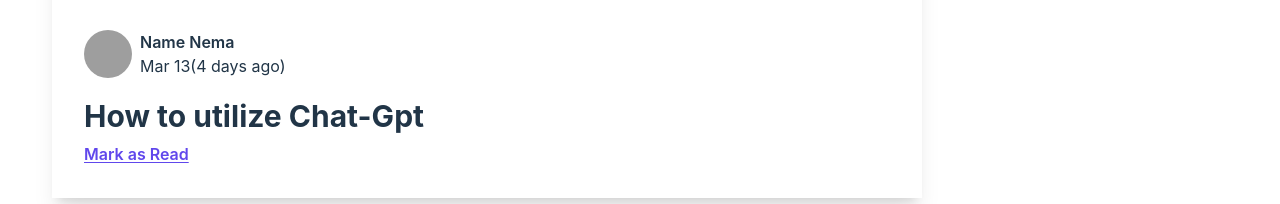
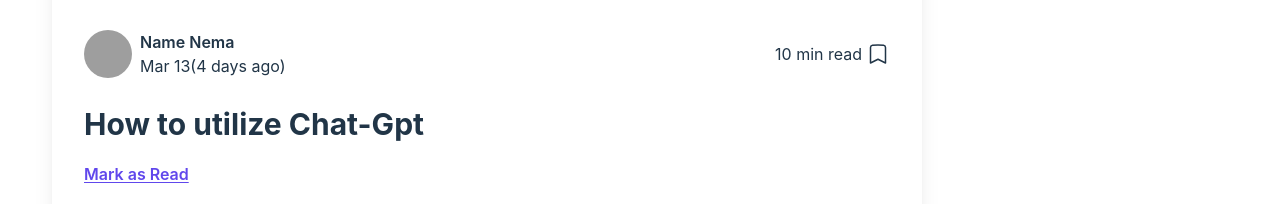
Before and after one commit to Imran-A-K/Cafe-De-Program-, a React (Vite) app: page / in a window 1280 px wide. Shown: the part 434-638 px from the top of the page. Built offline with nearby package versions, Linux system fonts and the light colour scheme; grey boxes are pictures that could not be loaded.

Commit message:
completed blog card structure

```diff
--- a/package.json
+++ b/package.json
@@ -9,6 +9,11 @@
     "preview": "vite preview"
   },
   "dependencies": {
+    "@fortawesome/fontawesome-svg-core": "^6.4.0",
+    "@fortawesome/free-brands-svg-icons": "^6.4.0",
+    "@fortawesome/free-regular-svg-icons": "^6.4.0",
+    "@fortawesome/free-solid-svg-icons": "^6.4.0",
+    "@fortawesome/react-fontawesome": "^0.2.0",
     "daisyui": "^2.51.5",
     "react": "^18.2.0",
     "react-dom": "^18.2.0"
--- a/src/Components/Main/Blog/Blog_Card/Blog_Card.jsx
+++ b/src/Components/Main/Blog/Blog_Card/Blog_Card.jsx
@@ -1,6 +1,8 @@
 import React from "react";
 
+
 const Blog_Card = () => {
+
   return (
     <div className="card w-full bg-base-100 shadow-xl rounded-b-none">
       <figure className="rounded-b-lg">
@@ -23,11 +25,16 @@
             </div>
           </div>
 
-          <div>
-
+          <div className="flex items-center gap-1">
+            <p>10 min read</p>
+<span className="cursor-pointer">
+<svg xmlns="http://www.w3.org/2000/svg" fill="none" viewBox="0 0 24 24" strokeWidth={1.5} stroke="currentColor" className="w-6 h-6">
+  <path strokeLinecap="round" strokeLinejoin="round" d="M17.593 3.322c1.1.128 1.907 1.077 1.907 2.185V21L12 17.25 4.5 21V5.507c0-1.108.806-2.057 1.907-2.185a48.507 48.507 0 0111.186 0z" />
+</svg>
+</span>
           </div>
         </div>
-        <h2 className="card-title font-bold pt-3 text-3xl">How to utilize Chat-Gpt</h2>
+        <h2 className="card-title font-bold pt-5 pb-3 text-3xl">How to utilize Chat-Gpt</h2>
 
         <div className="card-actions ">
           <p className="flex cursor-pointer underline underline-offset-2 text-[#6047EC] font-semibold">Mark as Read</p>
```
Also changed, not shown: 1 other file (tests, documents, lock files or other folders).
